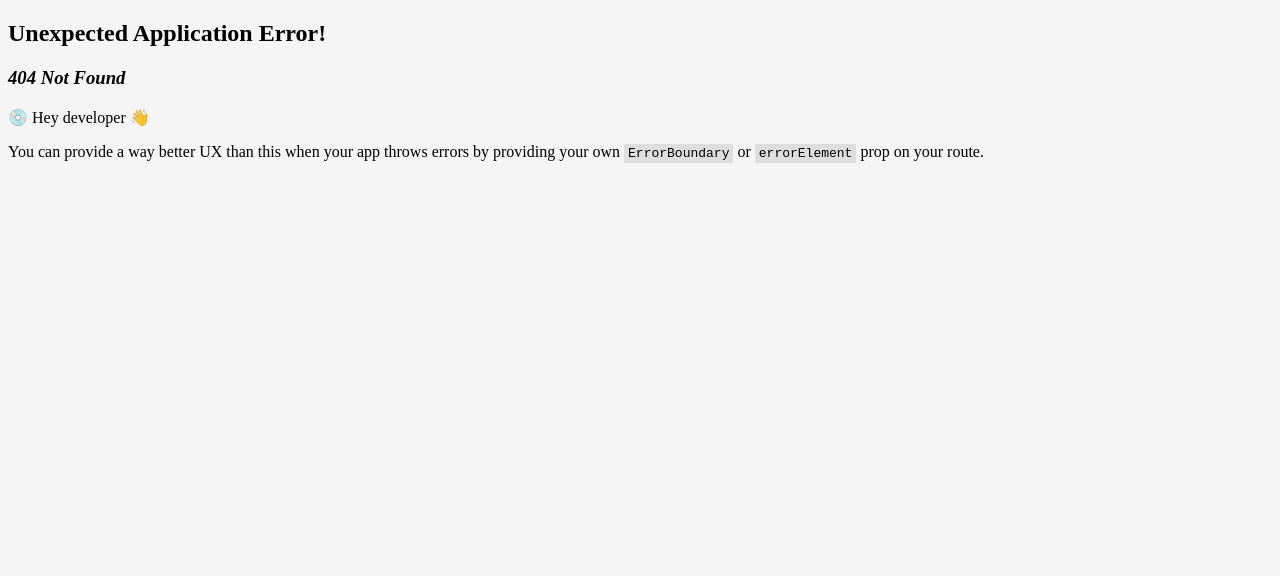
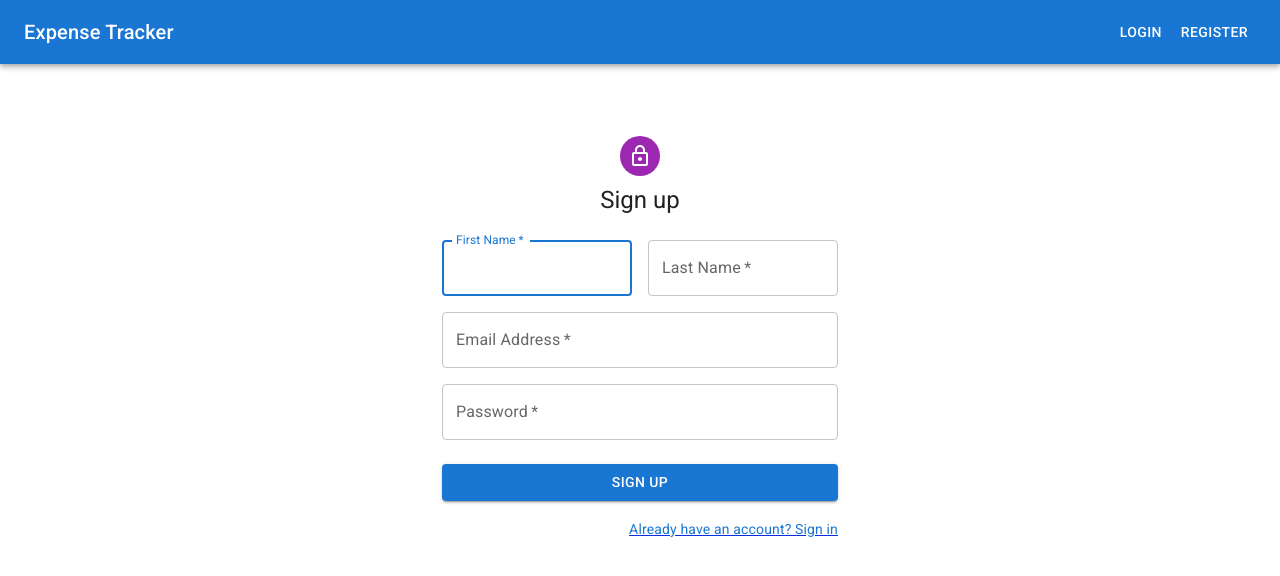
Before and after one commit to pulshr/expense-tracker-mern, a React (Create React App) app in the folder client/: page /register in a window 1280 px wide. Before the commit this address had no page. Shown: the top 576 px of the page. Built offline with nearby package versions, Linux system fonts and the light colour scheme.

Commit message:
Implemented Register User feature

```diff
--- a/client/src/components/AppBar.js
+++ b/client/src/components/AppBar.js
@@ -19,6 +19,9 @@
           <Link to="/login" className="text-white">
             <Button color="inherit">Login</Button>
           </Link>
+          <Link to="/register" className="text-white">
+            <Button color="inherit">Register</Button>
+          </Link>
         </Toolbar>
       </AppBar>
     </Box>
--- a/client/src/index.js
+++ b/client/src/index.js
@@ -5,6 +5,7 @@
 import "./index.css";
 import Home from "./pages/Home";
 import Login from "./pages/Login";
+import Register from "./pages/Register";
 
 const router = createBrowserRouter([
   {
@@ -18,6 +19,10 @@
         path: "/login",
         element: <Login />,
       },
+      {
+        path: "/register",
+        element: <Register />,
+      },
     ],
   },
 ]);
--- a/client/src/pages/Login.js
+++ b/client/src/pages/Login.js
@@ -1,5 +1,83 @@
-import React from "react";
+import LockOutlinedIcon from "@mui/icons-material/LockOutlined";
+import Avatar from "@mui/material/Avatar";
+import Box from "@mui/material/Box";
+import Button from "@mui/material/Button";
+import Container from "@mui/material/Container";
+import CssBaseline from "@mui/material/CssBaseline";
+import Grid from "@mui/material/Grid";
+import Link from "@mui/material/Link";
+import TextField from "@mui/material/TextField";
+import Typography from "@mui/material/Typography";
+import * as React from "react";
+import { Link as RouterLink } from "react-router-dom";
 
 export default function Login() {
-  return <div>Login</div>;
+  const handleSubmit = (event) => {
+    event.preventDefault();
+    const data = new FormData(event.currentTarget);
+    console.log({
+      email: data.get("email"),
+      password: data.get("password"),
+    });
+  };
+
+  return (
+    <Container component="main" maxWidth="xs">
+      <CssBaseline />
+      <Box
+        sx={{
+          marginTop: 8,
+          display: "flex",
+          flexDirection: "column",
+          alignItems: "center",
+        }}
+      >
+        <Avatar sx={{ m: 1, bgcolor: "secondary.main" }}>
+          <LockOutlinedIcon />
+        </Avatar>
+        <Typography component="h1" variant="h5">
+          Sign in
+        </Typography>
+        <Box component="form" onSubmit={handleSubmit} noValidate sx={{ mt: 1 }}>
+          <TextField
+            margin="normal"
+            required
+            fullWidth
+            id="email"
+            label="Email Address"
+            name="email"
+            autoComplete="email"
+            autoFocus
+          />
+          <TextField
+            margin="normal"
+            required
+            fullWidth
+            name="password"
+            label="Password"
+            type="password"
+            id="password"
+            autoComplete="current-password"
+          />
+          <Button
+            type="submit"
+            fullWidth
+            variant="contained"
+            sx={{ mt: 3, mb: 2 }}
+          >
+            Sign In
+          </Button>
+          <Grid container>
+            <Grid item>
+              <RouterLink to="/register">
+                <Link component="span" variant="body2">
+                  {"Don't have an account? Sign Up"}
+                </Link>
+              </RouterLink>
+            </Grid>
+          </Grid>
+        </Box>
+      </Box>
+    </Container>
+  );
 }
--- /dev/null
+++ b/client/src/pages/Register.js
@@ -0,0 +1,117 @@
+import LockOutlinedIcon from "@mui/icons-material/LockOutlined";
+import Avatar from "@mui/material/Avatar";
+import Box from "@mui/material/Box";
+import Button from "@mui/material/Button";
+import Container from "@mui/material/Container";
+import CssBaseline from "@mui/material/CssBaseline";
+import Grid from "@mui/material/Grid";
+import Link from "@mui/material/Link";
+import TextField from "@mui/material/TextField";
+import Typography from "@mui/material/Typography";
+import * as React from "react";
+import { Link as RouterLink } from "react-router-dom";
+
+export default function Register() {
+  const handleSubmit = async (event) => {
+    event.preventDefault();
+    const data = new FormData(event.currentTarget);
+    const form = {
+      firstName: data.get("firstName"),
+      lastName: data.get("lastName"),
+      email: data.get("email"),
+      password: data.get("password"),
+    };
+
+    const res = await fetch("http://localhost:4000/auth/register", {
+      method: "POST",
+      body: JSON.stringify(form),
+    });
+    if (res.ok) {
+      console.log("success");
+    }
+  };
+
+  return (
+    <Container component="main" maxWidth="xs">
+      <CssBaseline />
+      <Box
+        sx={{
+          marginTop: 8,
+          display: "flex",
+          flexDirection: "column",
+          alignItems: "center",
+        }}
+      >
+        <Avatar sx={{ m: 1, bgcolor: "secondary.main" }}>
+          <LockOutlinedIcon />
+        </Avatar>
+        <Typography component="h1" variant="h5">
+          Sign up
+        </Typography>
+        <Box component="form" noValidate onSubmit={handleSubmit} sx={{ mt: 3 }}>
+          <Grid container spacing={2}>
+            <Grid item xs={12} sm={6}>
+              <TextField
+                autoComplete="given-name"
+                name="firstName"
+                required
+                fullWidth
+                id="firstName"
+                label="First Name"
+                autoFocus
+              />
+            </Grid>
+            <Grid item xs={12} sm={6}>
+              <TextField
+                required
+                fullWidth
+                id="lastName"
+                label="Last Name"
+                name="lastName"
+                autoComplete="family-name"
+              />
+            </Grid>
+            <Grid item xs={12}>
+              <TextField
+                required
+                fullWidth
+                id="email"
+                label="Email Address"
+                name="email"
+                autoComplete="email"
+              />
+            </Grid>
+            <Grid item xs={12}>
+              <TextField
+                required
+                fullWidth
+                name="password"
+                label="Password"
+                type="password"
+                id="password"
+                autoComplete="new-password"
+              />
+            </Grid>
+          </Grid>
+          <Button
+            type="submit"
+            fullWidth
+            variant="contained"
+            sx={{ mt: 3, mb: 2 }}
+          >
+            Sign Up
+          </Button>
+          <Grid container justifyContent="flex-end">
+            <Grid item>
+              <RouterLink to="/login">
+                <Link component="span" variant="body2">
+                  Already have an account? Sign in
+                </Link>
+              </RouterLink>
+            </Grid>
+          </Grid>
+        </Box>
+      </Box>
+    </Container>
+  );
+}
```
Also changed, not shown: 2 other files (tests, documents, lock files or other folders).
